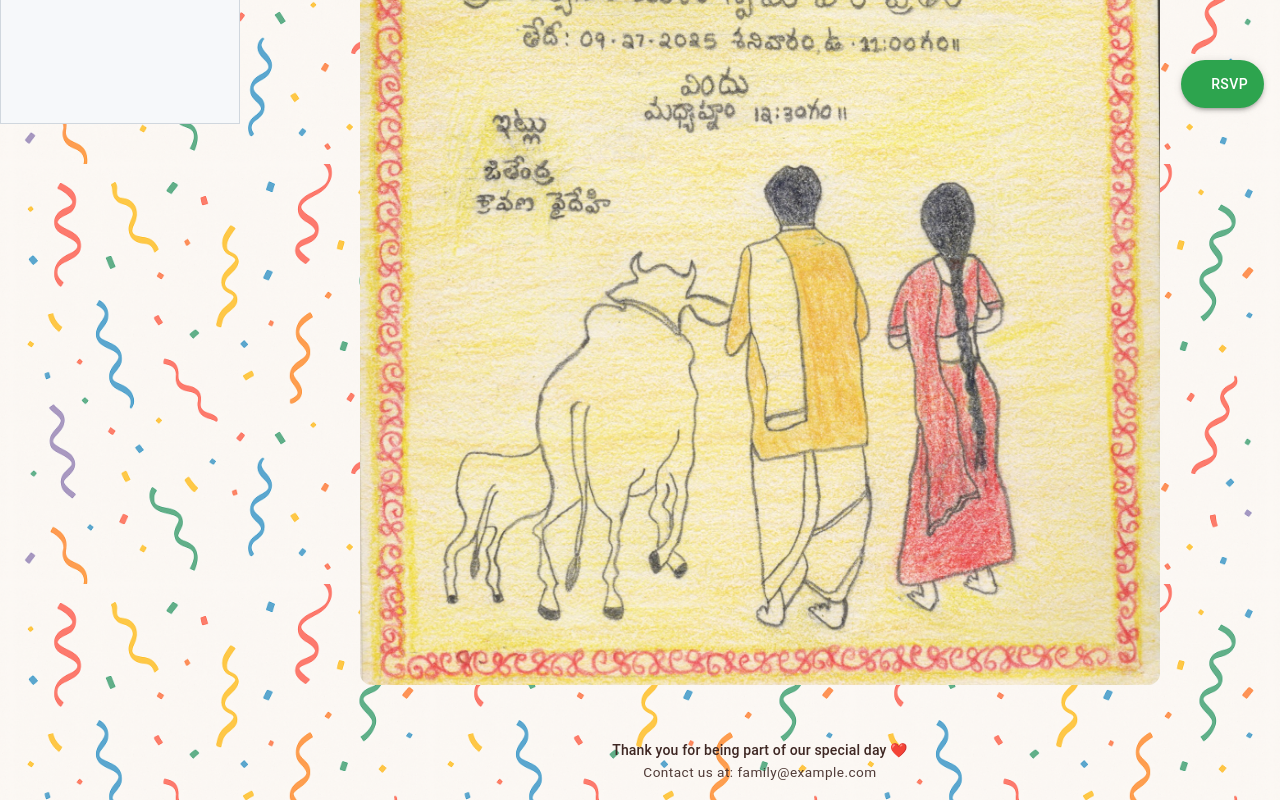
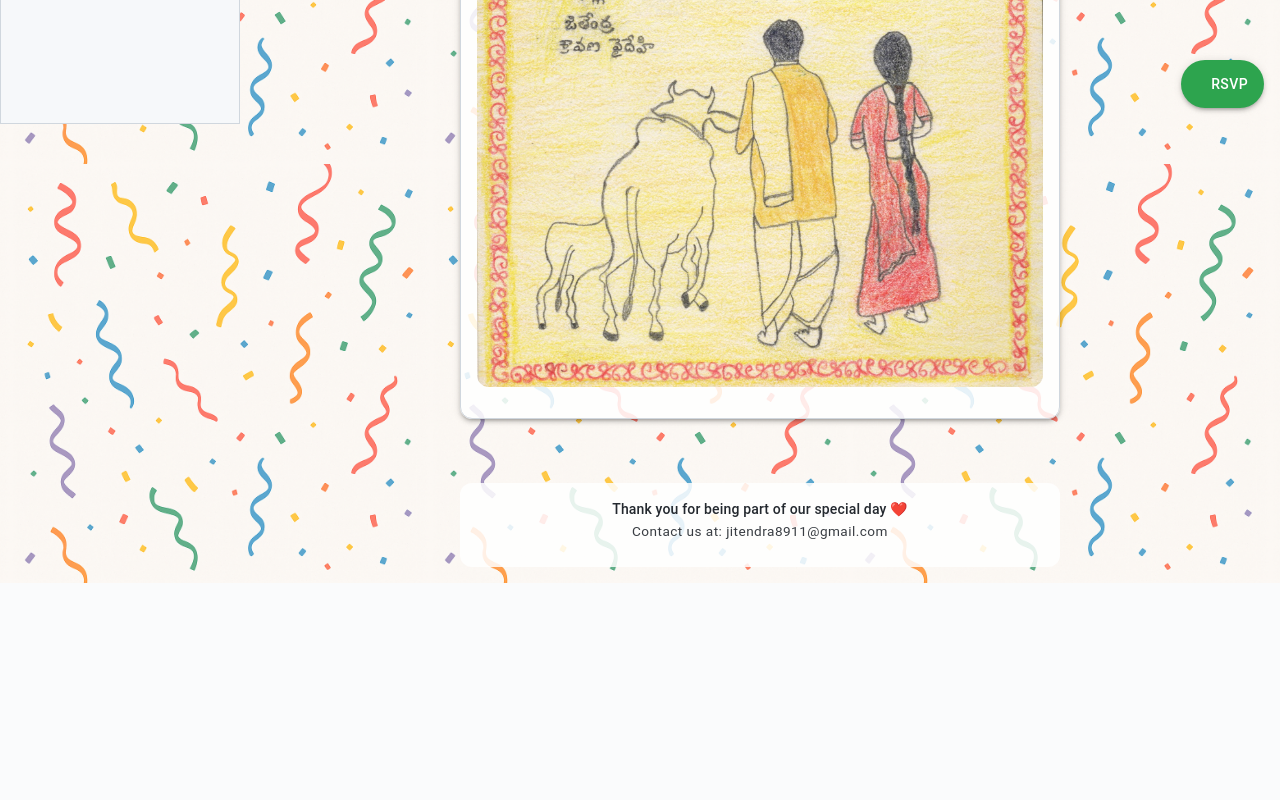
Before and after one commit to jitendra8911/house-warming, a React (Vite) app: page / in a window 1280 px wide. Shown: the part 676-1476 px from the top of the page. After the commit the page ends 1259 px from the top, so only its background shows below. Built offline with nearby package versions, Linux system fonts and the light colour scheme; no server answers; some icons are missing.

Commit message:
add invitation to card

```diff
--- a/src/components/Footer.tsx
+++ b/src/components/Footer.tsx
@@ -1,16 +1,32 @@
 import React from "react";
-import { Box, Typography } from "@mui/material";
+import {Box, Card, CardContent, Typography} from "@mui/material";
 import "../styles/components/footer.scss";
 
 const Footer: React.FC = () => {
     return (
         <Box component="footer" className="footer">
-            <Typography variant="body2" className="footer-text">
-                Thank you for being part of our special day ❤️
-            </Typography>
-            <Typography variant="caption" className="footer-subtext">
-                Contact us at: family@example.com
-            </Typography>
+            <Card
+                sx={{
+                    maxWidth: 600,
+                    margin: "0 auto",
+                    borderRadius: 3,
+                    boxShadow: "none",
+                    border: "none",
+                    backgroundColor: "rgba(255,255,255,0.85)", // semi-transparent for background blending
+                }}
+            >
+                <CardContent sx={{ textAlign: "center" }}>
+                    <Typography variant="body2" className="footer-text">
+                        Thank you for being part of our special day ❤️
+                    </Typography>
+                    <Typography variant="caption" className="footer-subtext">
+                        Contact us at: jitendra8911@gmail.com
+                    </Typography>
+                </CardContent>
+
+            </Card>
+
+
         </Box>
     );
 };
--- a/src/components/Header.tsx
+++ b/src/components/Header.tsx
@@ -58,7 +58,14 @@ const Header: React.FC<HeaderProps> = ({ onHamburgerClick }) => {
                             onClick={onHamburgerClick}
                             className="mobile-hamburger"
                             edge="start"
-                            sx={{ mr: 1 }}
+                            sx={{
+                                mr: 1,
+                                color: "#ffffff",               // force white
+                                bgcolor: "primary.main",        // background circle in theme color
+                                "&:hover": {
+                                    bgcolor: "primary.dark",
+                                },
+                            }}
                         >
                             <MenuIcon />
                         </IconButton>
--- a/src/pages/Home.tsx
+++ b/src/pages/Home.tsx
@@ -1,5 +1,12 @@
 import React from "react";
-import {Box, Typography, Button, Fab} from "@mui/material";
+import {
+    Box,
+    Typography,
+    Button,
+    Fab,
+    Card,
+    CardContent,
+} from "@mui/material";
 import { Link as RouterLink } from "react-router-dom";
 import "../styles/pages/home.scss";
 import EventAvailableIcon from "@mui/icons-material/EventAvailable";
@@ -8,13 +15,23 @@ const Home: React.FC = () => {
     return (
         <Box className="page-container">
             <Box className="page-content">
+                <Card
+                    sx={{
+                        maxWidth: 600,
+                        margin: "0 auto",
+                        borderRadius: 3,
+                        boxShadow: 3,
+                        backgroundColor: "rgba(255,255,255,0.85)", // semi-transparent for background blending
+                    }}
+                >
+                    <CardContent sx={{ textAlign: "center" }}>
                         {/* Quick RSVP link */}
                         <Button
                             variant="contained"
                             color="primary"
                             component={RouterLink}
                             to="/rsvp"
-                    sx={{ mb: 3 }}
+                            sx={{ mb: 3, borderRadius: "999px" }}
                         >
                             RSVP Now
                         </Button>
@@ -25,35 +42,22 @@ const Home: React.FC = () => {
                         </Typography>
 
                         <Typography variant="body1" sx={{ mt: 2 }}>
-                    Join us in celebrating our new home and making it special with your presence.
+                            Join us in celebrating our new home and making it special with
+                            your presence.
                         </Typography>
 
-                <img src="/images/Invitation.jpg" alt="Housewarming" className="home-image" style={{ maxWidth: "100%", borderRadius: "12px", marginTop: "1rem" }} />
-
-
-                {/*<Typography variant="h4" gutterBottom>*/}
-                {/*    Housewarming Party 🎉*/}
-                {/*</Typography>*/}
-                {/*<Typography variant="body1" gutterBottom>*/}
-                {/*    We are excited to invite you to our new home celebration!*/}
-                {/*</Typography>*/}
-                {/*<Typography variant="body2" gutterBottom>*/}
-                {/*    Date: September 15th, 2025 <br />*/}
-                {/*    Time: 6:00 PM onwards <br />*/}
-                {/*    Location: Our New Home 🏡*/}
-                {/*</Typography>*/}
-                {/*<Button*/}
-                {/*    variant="contained"*/}
-                {/*    color="primary"*/}
-                {/*    component={Link}*/}
-                {/*    to="/rsvp"*/}
-                {/*    sx={{ mt: 2 }}*/}
-                {/*>*/}
-                {/*    RSVP Now*/}
-                {/*</Button>*/}
-
-
-
+                        <img
+                            src="/images/Invitation.jpg"
+                            alt="Housewarming"
+                            className="home-image"
+                            style={{
+                                maxWidth: "100%",
+                                borderRadius: "12px",
+                                marginTop: "1rem",
+                            }}
+                        />
+                    </CardContent>
+                </Card>
 
                 {/* Floating RSVP (mobile only) */}
                 <Fab
```
Also changed, not shown: firebase.json. Lines whose indentation alone changed are shown as unchanged.
